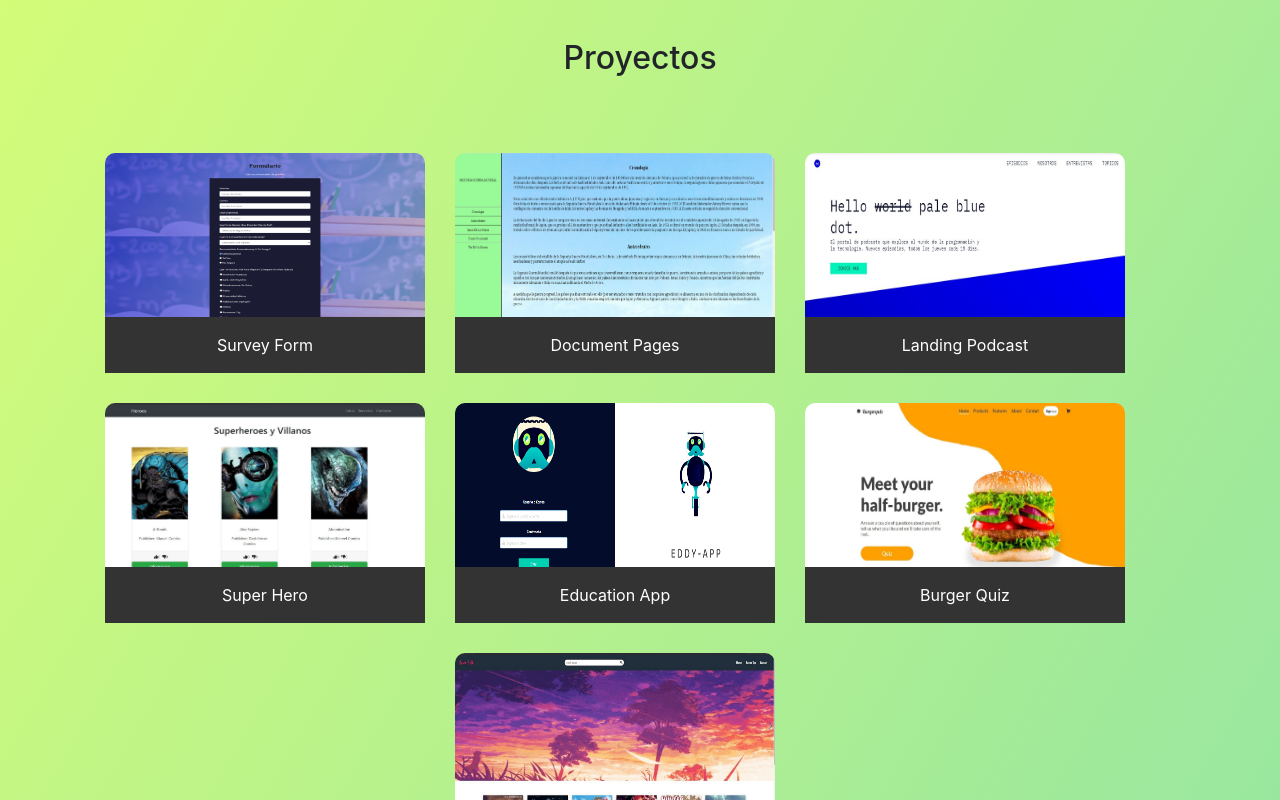
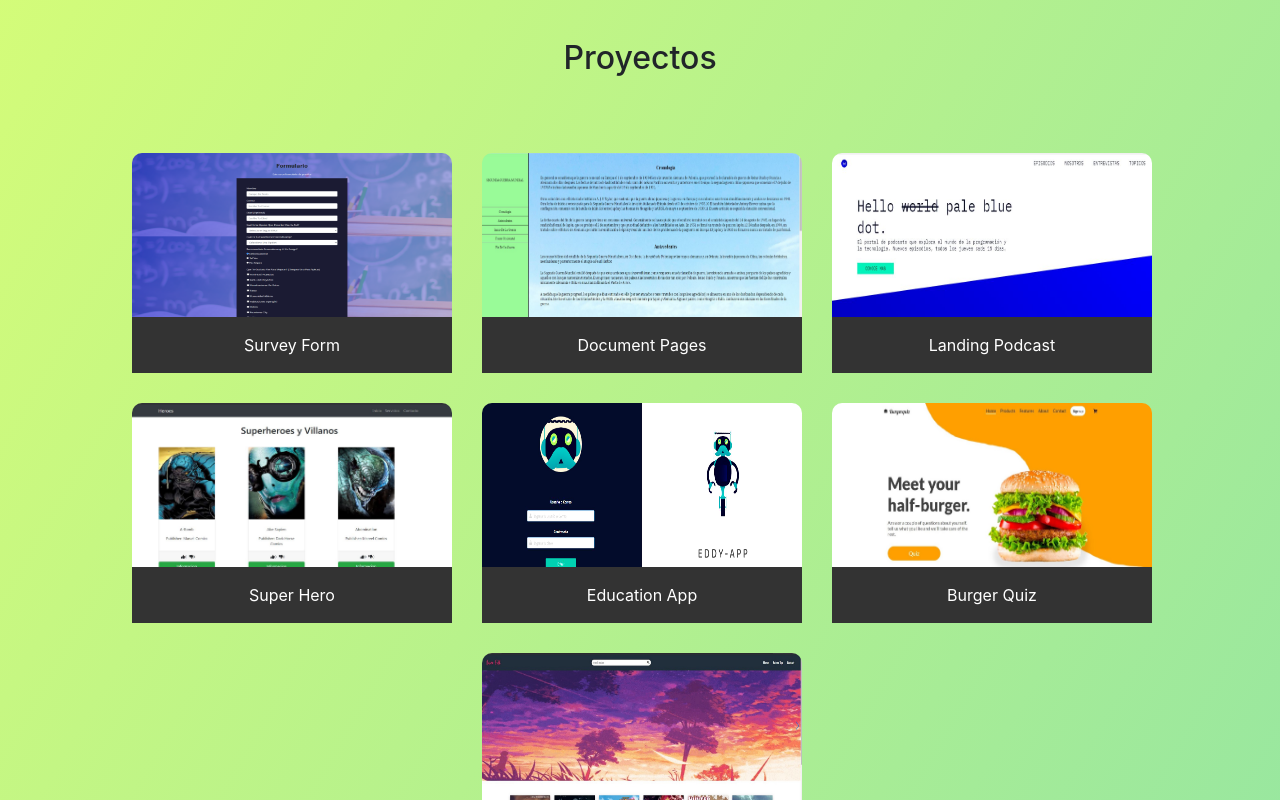
Before and after one commit to kira4489/PortafolioViejo, a React (Create React App) app: page / in a window 1280 px wide. Shown: the part 1400-2200 px from the top of the page. Built offline with nearby package versions, Linux system fonts and the light colour scheme.

Commit message:
organizando responsiver web projects

```diff
--- a/src/Components/Projects/Project.css
+++ b/src/Components/Projects/Project.css
@@ -36,7 +36,8 @@
   display: flex;
   flex-wrap: wrap;
   justify-content: center;
-  width: calc(100% - 50px);
+  width: calc(100% - 60px);
+  margin: 2rem;
   /* padding: 20px; */
   /* margin-top: 150px; */
 }
```
